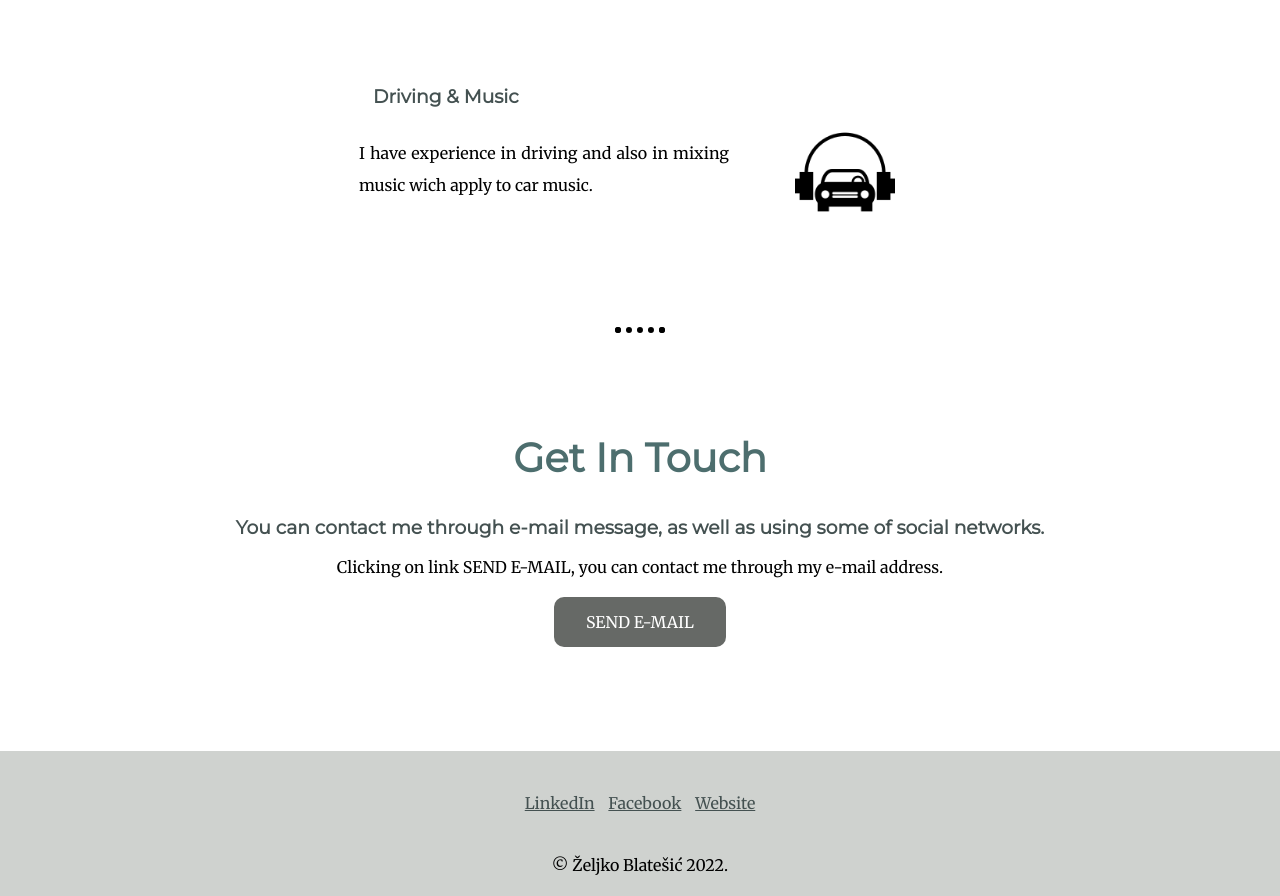
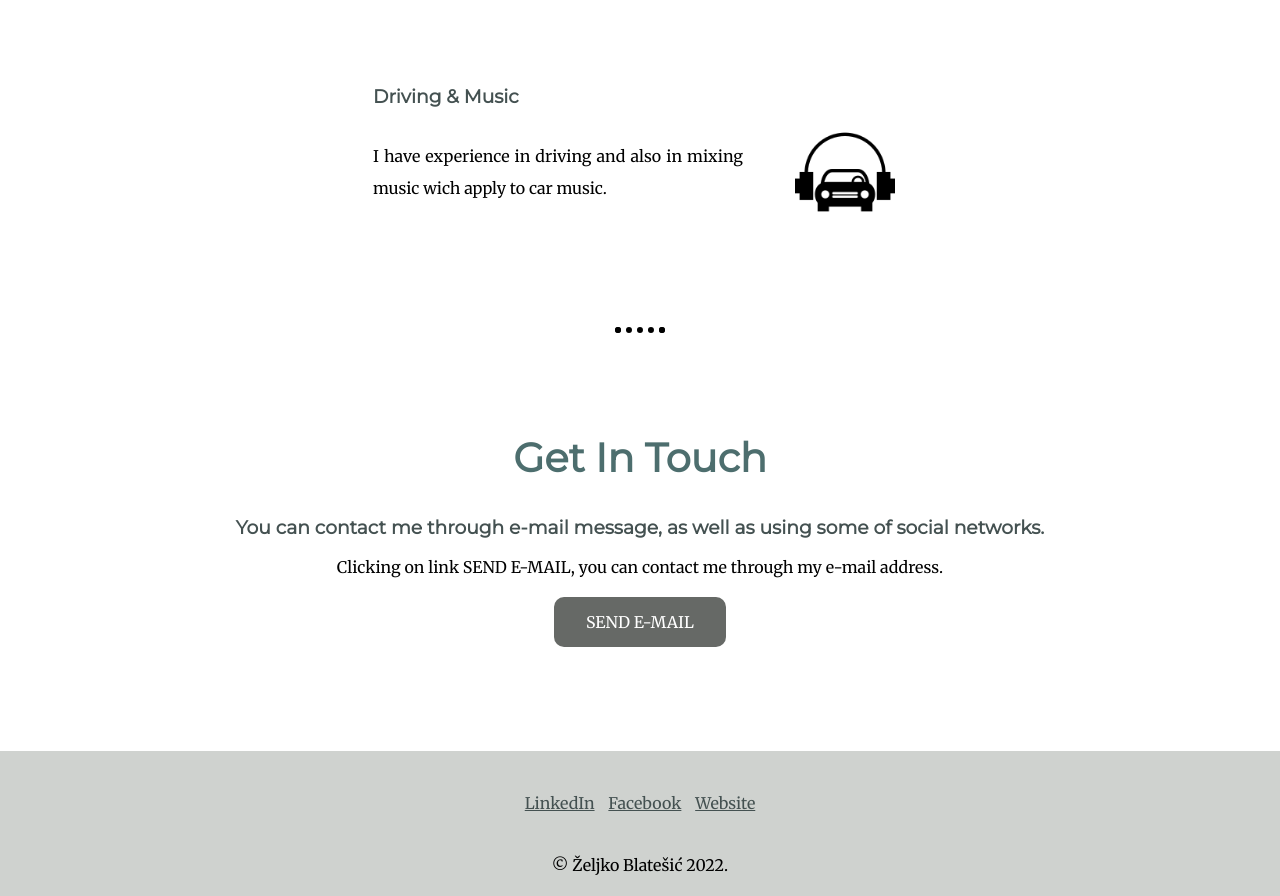
Before and after one commit to ZeljkoBlatesic1/cv-styled, a plain HTML site: page index.html in a window 1280 px wide. Shown: the part 1700-2596 px from the top of the page. Drawn offline with Linux system fonts and the light colour scheme; files whose address does not match are found by name.

Commit message:
Fourth fix style: style more fixed

```diff
--- a/css/styles.css
+++ b/css/styles.css
@@ -123,8 +123,7 @@ a{
                 }
                 .B-2-second-par{
                     float: left;
-                    margin: 20px 19px
-
+                    margin: 23px 0px 20px 33px;
                 }
 
 
```
